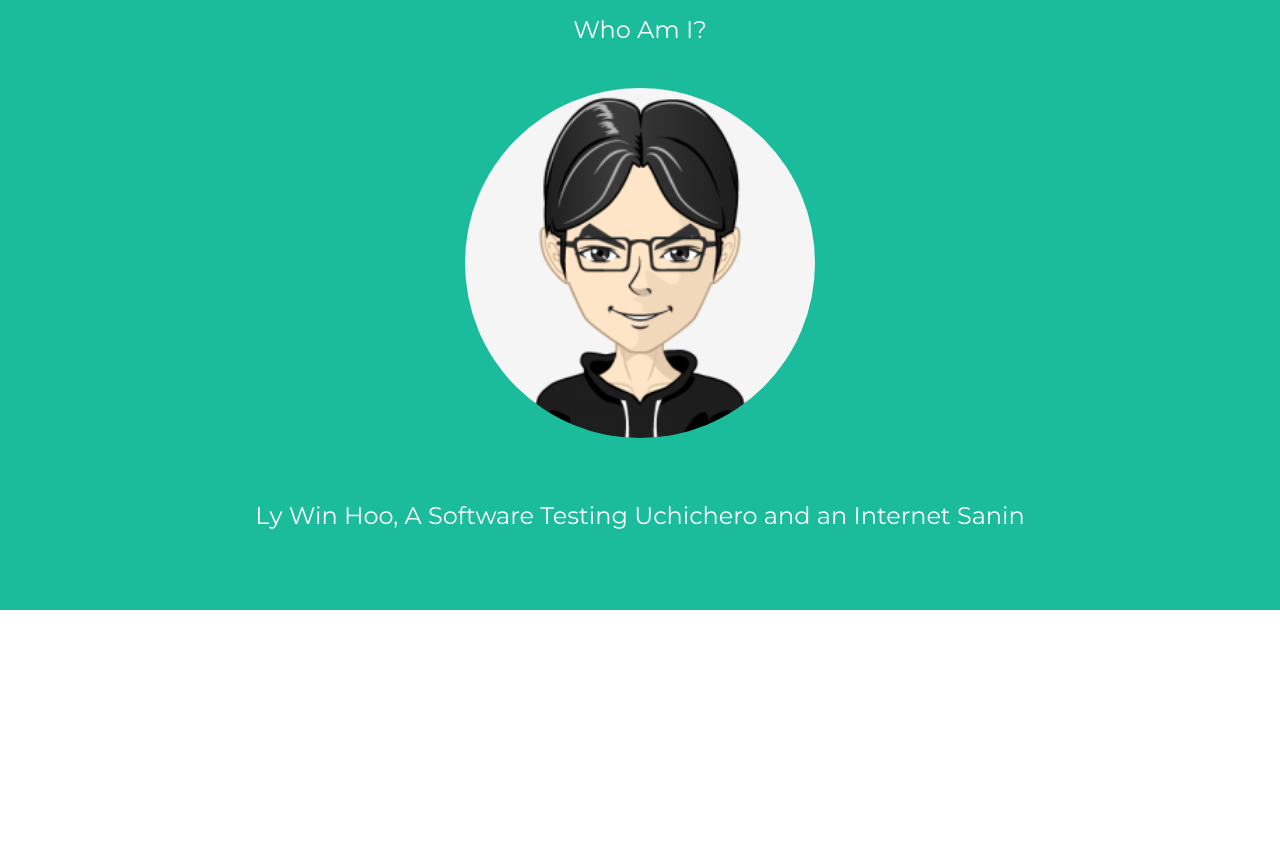
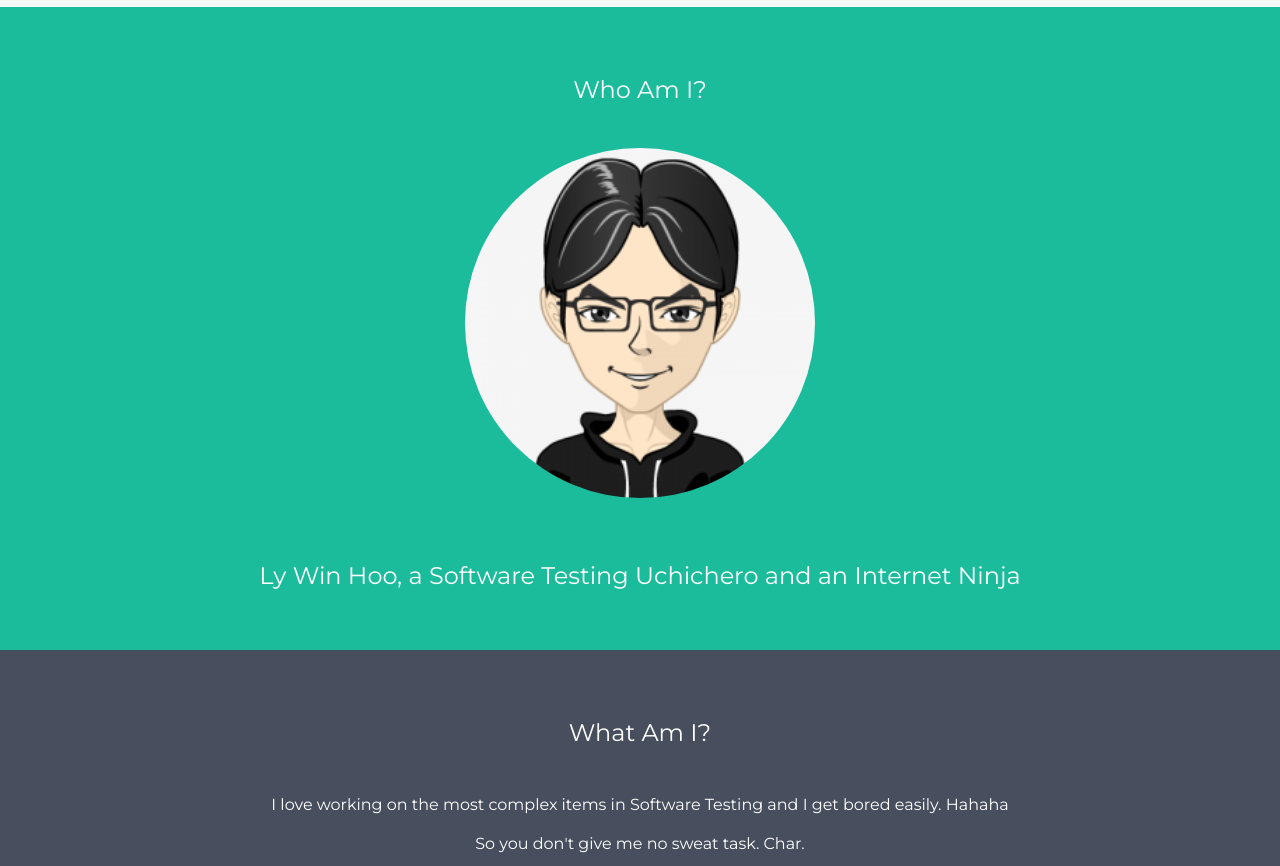
Before and after one commit to winlybesin/lywinhoo.github.io, a plain HTML site: page index.html in a window 1280 px wide. Shown: the part 73-939 px from the top of the page. Before the commit the page ends 800 px from the top, so only its background shows below. Drawn offline with nearby package versions, Linux system fonts and the light colour scheme.

Commit message:
Updated page with some content
Updated page with some content. Put back the original template and updated some part of the page.

```diff
--- a/index.html
+++ b/index.html
@@ -33,8 +33,8 @@
       color: #fff;
   }
   .container-fluid {
-      padding-top: 70px;
-      padding-bottom: 70px;
+      padding-top: 50px;
+      padding-bottom: 50px;
   }
   .navbar {
       padding-top: 15px;
@@ -61,7 +61,7 @@
 </head>
 <body id="mypage">
 
-<!-- Navbar
+<!-- Navbar -->
 <nav class="navbar navbar-default">
   <div class="container">
     <div class="navbar-header">
@@ -80,28 +80,26 @@
       </ul>
     </div>
   </div>
-</nav>  -->
+</nav>
 
 <!-- First Container -->
 <div class="container-fluid bg-1 text-center">
   <h3 class="margin">Who Am I?</h3>
   <img src="images/me.jpg" class="img-responsive img-circle margin" style="display:inline" alt="Me" width="350" height="350">
-  <h3>Ly Win Hoo, A Software Testing Uchichero and an Internet Sanin</h3>
+  <h3>Ly Win Hoo, a Software Testing Uchichero and an Internet Ninja</h3>
 </div>
 
-<!-- Second Container
+<!-- Second Container -->
 <div class="container-fluid bg-2 text-center" id="whatami">
   <h3 class="margin">What Am I?</h3>
-  <p>A BootStrap Apprentice</p>
-  <p>A Selenium WebDriver/IDE White Belt</p>
-  <p>A JavaScript Trainee</p>
-  <p>A Rival Kingdom Slayer</p>
-  <p>A NBA LIVE MOBILE Hall of Famer</p>
+  <p>I love working on the most complex items in Software Testing and I get bored easily. Hahaha</p>
+  <p>So you don't give me no sweat task. Char.</p>
+  <p>I have created this page for my Git, Github.io and Front-End cheche boreche.</p>
   <a href="#" class="btn btn-default btn-lg">
     <span class="glyphicon glyphicon-search"></span>Search</a>
-</div> -->
+</div>
 
-<!-- Third Container (Grid)
+<!-- Third Container (Grid) -->
 <div class="container-fluid bg-3 text-center"  id="wheretofind">
   <h3 class="margin">Where To Find Me?</h3><br>
   <div class="row">
@@ -118,13 +116,14 @@
       <img src="images/image2.jpg" class="img-responsive margin" style="width:100%" alt="Image">
     </div>
   </div>
-</div> -->
+</div>
 
-<!-- Footer
+<!-- Footer -->
 <footer class="container-fluid bg-4 text-center">
   <p><a href="#mypage">
     <span class="glyphicon glyphicon-circle-arrow-up"></span>
   </a></p>
+  <p>Powered by Troika 2018</p>
 </footer>
 <script>
 $(document).ready(function(){
@@ -151,7 +150,7 @@ $(document).ready(function(){
       });
     } // End if
   });
-}) -->
+})
 </script>
 </body>
 </html>
```
